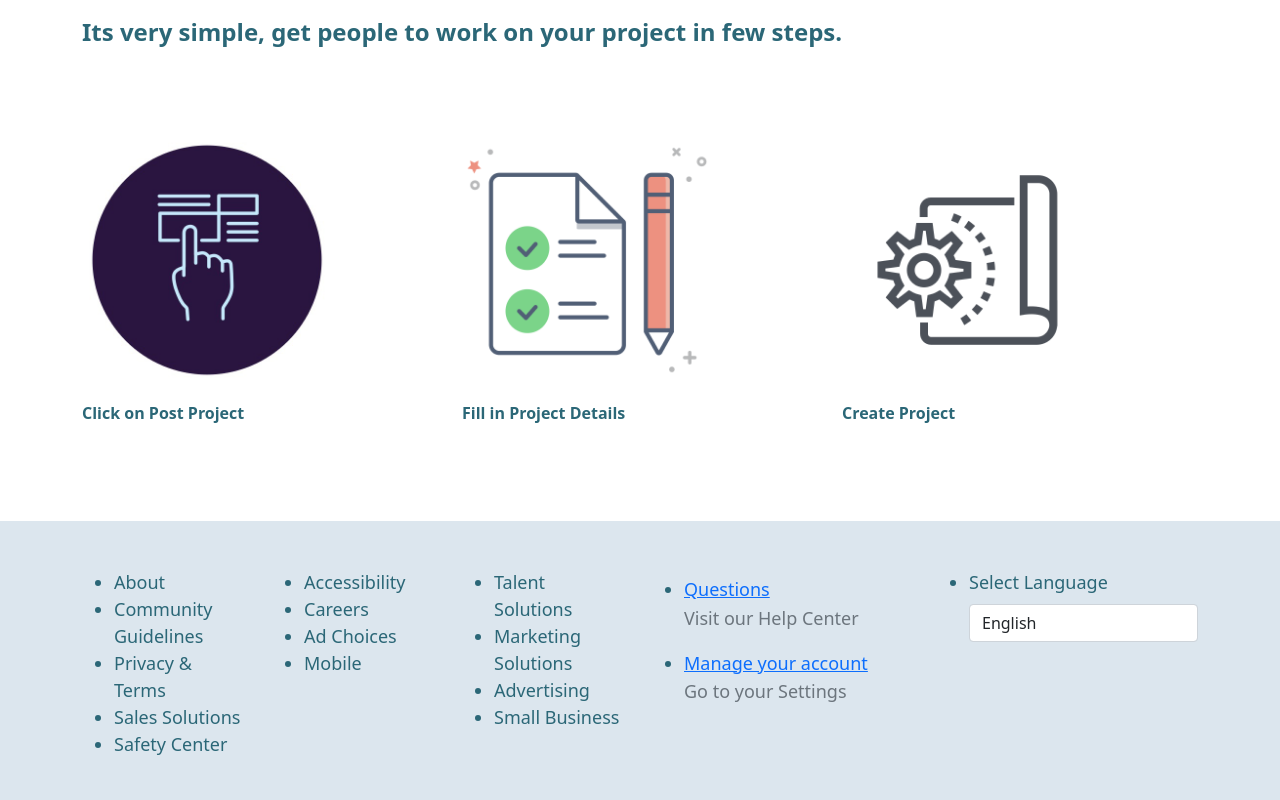
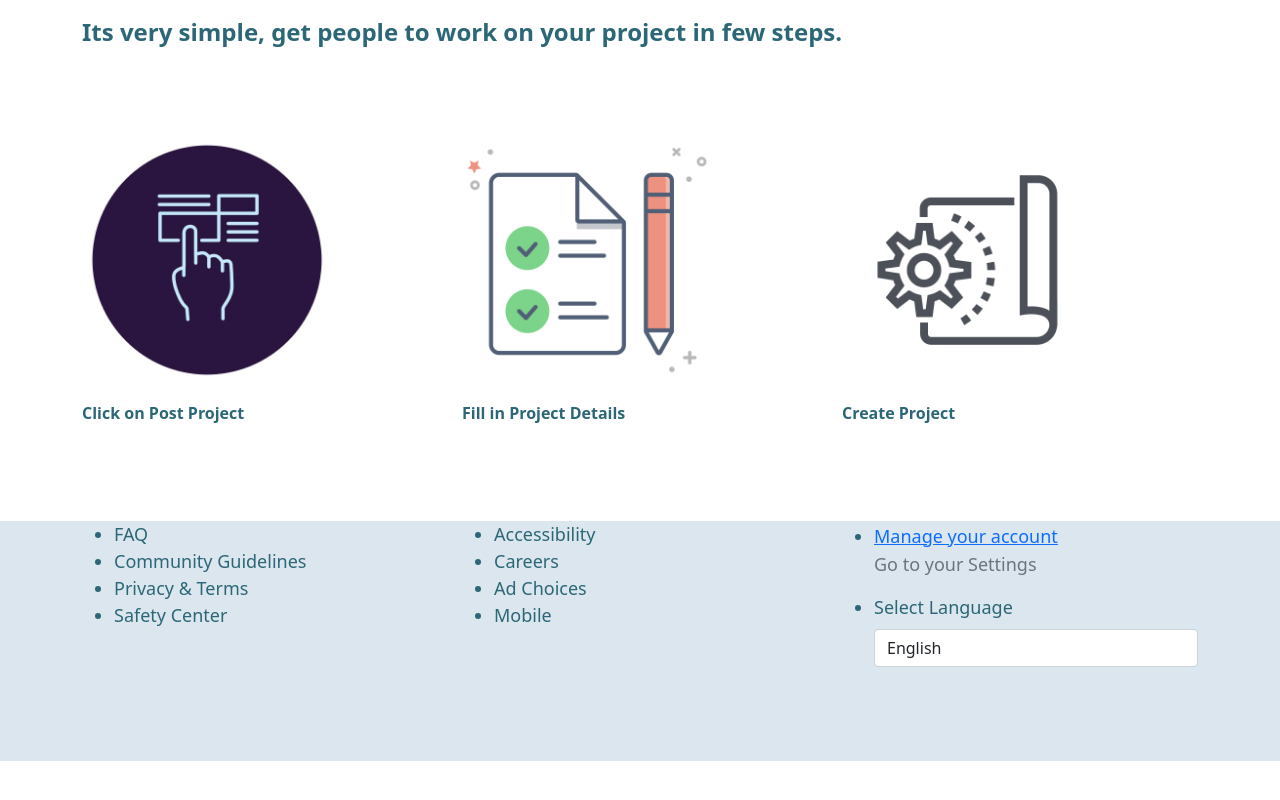
Before and after one commit to beejay321/Capstone, a React (Create React App) app: page / in a window 1280 px wide. Shown: the part 505-1305 px from the top of the page. After the commit the page ends 1266 px from the top, so only its background shows below. Built offline with nearby package versions, Linux system fonts and the light colour scheme.

Commit message:
Update Footer.jsx
Footer styles updates

```diff
--- a/src/components/Footer.jsx
+++ b/src/components/Footer.jsx
@@ -6,47 +6,27 @@ const Footer = () => {
   return (
     <>
       <div id="footer">
-          {/* <hr /> */}
-        <Container className="  ">
-
-          <Row className=" py-5  ">
-            <Container className=" footerbox">
-              <Row >
-                <Col xs={2}>
-                  <ul  className="footerText" >
-                    <li className="footerlist">About</li>
+        <Container className=" ">
+          <Row className=" footerbox ">
+            <Col xs={4} className="footercolumns">
+              <ul className="footerText">
+                <li className="footerlist">FAQ</li>
                 <li className="footerlist">Community Guidelines</li>
                 <li className="footerlist">Privacy & Terms </li>
-                    <li className="footerlist">Sales Solutions</li>
                 <li className="footerlist">Safety Center</li>
               </ul>
             </Col>
-                <Col xs={2}>
-                  <ul className="footerText" >
+            <Col xs={4} className="footercolumns">
+              <ul className="footerText">
                 <li className="footerlist">Accessibility</li>
                 <li className="footerlist">Careers</li>
                 <li className="footerlist">Ad Choices</li>
                 <li className="footerlist">Mobile</li>
               </ul>
             </Col>
-                <Col xs={2}>
-                  <ul className="footerText" >
-                    <li className="footerlist">Talent Solutions</li>
-                    <li className="footerlist">Marketing Solutions</li>
-                    <li className="footerlist">Advertising</li>
-                    <li className="footerlist">Small Business</li>
-                  </ul>
-                </Col>
 
-                <Col xs={3}>
-                  <ul className="footerText" >
-                    <li className="footerlist footer-flex mr-3">
-                      <i className="bi bi-question-circle-fill fs-4 mr-3"></i>{" "}
-                      <span>
-                        <a href="http://google.com">Questions</a>
-                        <p className="text-muted">Visit our Help Center</p>
-                      </span>
-                    </li>
+            <Col xs={4} className="footercolumns">
+              <ul className="footerText">
                 <li className="footerlist footer-flex">
                   <i className="bi bi-gear-fill fs-5 mr-3"></i>{" "}
                   <span>
@@ -54,10 +34,6 @@ const Footer = () => {
                     <p className="text-muted">Go to your Settings</p>
                   </span>
                 </li>
-                  </ul>
-                </Col>
-                <Col xs={3}>
-                  <ul className="footerText" >
                 <li className="selectlanguage">
                   <Form.Group controlId="exampleForm.ControlSelect2">
                     <Form.Label>Select Language</Form.Label>
@@ -74,8 +50,6 @@ const Footer = () => {
             </Col>
           </Row>
         </Container>
-          </Row>
-        </Container>
       </div>
     </>
   );
```
Lines whose indentation alone changed are shown as unchanged.
